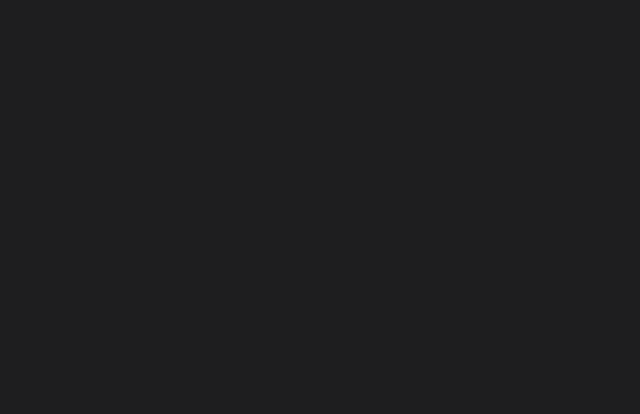
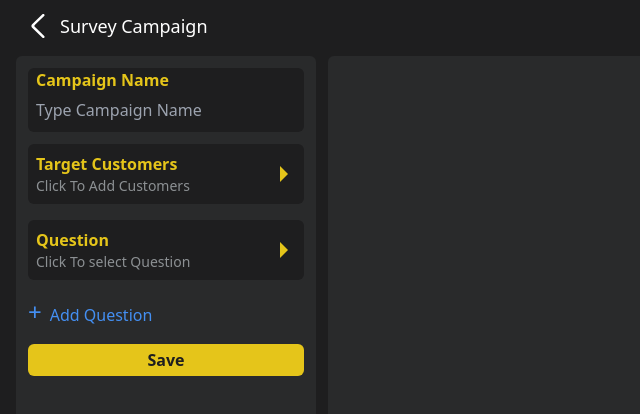
Before and after one commit to DavidMeseha/Campagin-and-survey, a React (Create React App) app: page /create-campaign/survey in a window 1280 px wide. Before the commit this address had no page. Shown: the top 414 px of the page, without its empty margins (0-640 px from the left). Built offline with nearby package versions, Linux system fonts and the light colour scheme.

Commit message:
Survey page

```diff
--- a/src/AppRouting.js
+++ b/src/AppRouting.js
@@ -19,7 +19,8 @@ const AppRouting = () => {
                 <Route path='/create-campaign/email' element={<EmailCampaign />} />
                 <Route path='/create-campaign/email/:template' element={<EmailCampaign />} />
                 <Route path='/edit-campaign/email/:id' element={<EmailCampaign />} />
-                <Route path='/create-survey' element={<CreateSurvey />} />
+                <Route path='/create-campaign/survey' element={<CreateSurvey />} />
+                <Route path='/edit-campaign/survey/:id' element={<CreateSurvey />} />
             </Routes>
         </BrowserRouter>
     )
--- a/src/components/create-campaign/Card.js
+++ b/src/components/create-campaign/Card.js
@@ -31,7 +31,7 @@ const Card = ({ campaign, type }) => {
                         <Button name={'Email'} color={'bg-color4'} action={() => navigate(`/create-campaign/email/${type}`)} />
                         <Button name={'SMS'} color={'bg-green'} action={() => navigate(`/create-campaign/sms/${type}`)} />
                     </>
-                    : <Button name={'Create Survey'} color={'bg-color4'} action={()=>navigate(`/create-survey`)} />
+                    : <Button name={'Create Survey'} color={'bg-color4'} action={()=>navigate(`/create-campaign/survey`)} />
                 }
             </div>
         </div>
--- /dev/null
+++ b/src/components/create-campaign/QuestionSelectButton.js
@@ -0,0 +1,39 @@
+import { useState } from "react";
+import { ArrowSolid } from "../general/ArrowSolid";
+import QuestionSelect from "../../popups/QuestionSelect";
+import { MultipleOptionsQuestions, TextQuestion } from "./Questions";
+
+const MULTI_OPTIONS_Questions = ['Multiple Textbox', 'Multiple Choice', 'Checkbox', 'Ranking']
+const SINGLE_QUESTION = ['Single Textbox', 'Rating']
+
+const QuestionSelectButton = ({ question, setQuestionType, setQuestionText, setOption, addOption }) => {
+    const [isOpen, setIsOpen] = useState(false)
+
+    if (!question.type) {
+        return (
+            <>
+                {isOpen && <QuestionSelect close={() => setIsOpen(false)} setQuestionType={setQuestionType} />}
+                <div onClick={() => setIsOpen(true)} className="flex justify-between items-center bg-primary rounded-md cursor-default md:cursor-pointer p-2 mb-4">
+                    <div>
+                        <div className=" text-color4 font-bold">Question</div>
+                        <div className="text-color5 text-sm">Click To select Question</div>
+                    </div>
+                    <ArrowSolid />
+                </div>
+            </>
+        )
+    }
+
+    if (SINGLE_QUESTION.includes(question.type)) {
+        return (
+            <TextQuestion question={question} setQuestionText={setQuestionText} />
+        )
+    }
+
+    if (MULTI_OPTIONS_Questions.includes(question.type)) {
+        return (
+            <MultipleOptionsQuestions question={question} setQuestionText={setQuestionText} setOption={setOption} addOption={addOption} />
+        )
+    }
+};
+export default QuestionSelectButton;
--- /dev/null
+++ b/src/components/create-campaign/Questions.js
@@ -0,0 +1,42 @@
+import { TextInput } from "../general/InputWTitle"
+
+export const TextQuestion = ({ question, setQuestionText }) => {
+    return (
+        <div>
+            <TextInput title={question.type + ' Question'} placeholder={'Type Question'} value={question.question} onChange={(e) => setQuestionText(e.target.value)} />
+        </div>
+    )
+}
+
+export const MultipleOptionsQuestions = ({ question, setQuestionText, setOption, addOption }) => {
+    return (
+        <div className="relative bg-primary p-2 pb-4 rounded-md mb-3">
+            <div className="absolute top-1 left-2 text-color4 font-bold">{question.type} Question</div>
+            <div className="mb-1">
+                <input
+                    type="text" placeholder="Type Question"
+                    className="bg-primary pt-8 w-full p-2 rounded-md"
+                    value={question.question}
+                    onChange={(e) => setQuestionText(e.target.value)}
+                />
+            </div>
+            <div>
+                <ol className="list-decimal pl-6 space-y-1 text-color8">
+                    {question.options.map((option, index) => {
+                        return (
+                            <li>
+                                <input
+                                    type="text" className="bg-primary w-full"
+                                    placeholder="Enter Keyword"
+                                    value={option}
+                                    onChange={(e) => setOption(index, e.target.value)}
+                                />
+                            </li>
+                        )
+                    })}
+                </ol>
+            </div>
+            <div onClick={addOption} className="text-color7 ml-2"><span className="text-xl mr-2">+</span>Add Option</div>
+        </div>
+    )
+}
--- /dev/null
+++ b/src/components/create-campaign/SurveyMenu.js
@@ -0,0 +1,128 @@
+import { useEffect, useState } from "react";
+import { TextInput } from "../general/InputWTitle";
+import CustomerSelectButton from "./CustomerSelectButton";
+import { cloneDeep, isEmpty } from "lodash";
+import Button from "../general/Button";
+import DonePopup from "../general/DonePopup";
+import Message from "../general/Message";
+import useData from "../../hooks/useData";
+import { useNavigate } from "react-router";
+import QuestionSelectButton from "./QuestionSelectButton";
+
+const SurveyMenu = ({ survey, setSurvey, isEdit, selectedSurvey }) => {
+    const { editCampaign, addNewCampaign } = useData()
+    const navigate = useNavigate()
+    const [surveyTitle, setSurveyTitle] = useState('')
+    const [selectedCustomers, setSelectedCustomers] = useState([])
+    const [questions, setQuestions] = useState([])
+
+    const [errorMessage, setErrorMesssage] = useState('')
+    const [isError, setIsError] = useState(false)
+    const [isDone, setIsDone] = useState(false)
+
+    useEffect(() => {
+        console.log(selectedSurvey)
+        if (!isEmpty(selectedSurvey)) {
+            setSurveyTitle(selectedSurvey.title)
+            setSelectedCustomers(selectedSurvey.selectedCustomers || [])
+            setQuestions(selectedSurvey.questions)
+        }
+    }, [selectedSurvey])
+
+    useEffect(() => {
+        setSurvey({
+            ...selectedSurvey,
+            title: surveyTitle,
+            targetCustomers: [...selectedCustomers],
+            questions
+        })
+    }, [surveyTitle, selectedCustomers, questions])
+
+    const threwError = (message) => {
+        setErrorMesssage(message)
+        setIsError(true)
+    }
+
+    const save = () => {
+        if (!survey.title) return threwError('The Survey title input is empty')
+        if (survey.targetCustomers.length < 1) return threwError('No Customers Selected')
+        if (survey.questions.length < 1) return threwError('No Customers Selected')
+        if (!isEdit) addNewCampaign(survey, 'email')
+        else editCampaign(survey.id, survey)
+
+        setIsDone(true)
+        setTimeout(() => {
+            setIsDone(false)
+            navigate('/')
+        }, 1200)
+    }
+
+    const addQuestion = () => {
+        let newQuestion = {
+            type: '',
+            question: '',
+            options: []
+        }
+
+        let allQuestions = cloneDeep(questions)
+
+        allQuestions.push(newQuestion)
+        setQuestions(allQuestions)
+    }
+
+    const setQuestionType = (index, type) => {
+        let modifiedQuestions = cloneDeep(questions)
+        modifiedQuestions[index].type = type
+        setQuestions(modifiedQuestions)
+    }
+
+    const setQuestionText = (index, text) => {
+        let modifiedQuestions = cloneDeep(questions)
+        modifiedQuestions[index].question = text
+        setQuestions(modifiedQuestions)
+    }
+
+    const setOption = (optionIndex, questionIndex, text) => {
+        let modifiedQuestions = cloneDeep(questions)
+        modifiedQuestions[questionIndex].options[optionIndex] = text
+        setQuestions(modifiedQuestions)
+    }
+
+    const addOption = (index) => {
+        let modifiedQuestions = cloneDeep(questions)
+        modifiedQuestions[index].options.push('')
+        setQuestions(modifiedQuestions)
+    }
+
+    return (
+        <>
+            {isDone && <DonePopup action={'New Survey Created'} />}
+            <Message message={errorMessage} state={isError} setState={setIsError} />
+            <div>
+                <TextInput
+                    title={'Campaign Name'}
+                    placeholder={'Type Campaign Name'}
+                    value={surveyTitle}
+                    onChange={(e) => setSurveyTitle(e.target.value)}
+                />
+            </div>
+            <div><CustomerSelectButton selected={selectedCustomers} setSelected={setSelectedCustomers} /></div>
+            {questions.map((question, index) => {
+                return (
+                    <div><QuestionSelectButton
+                        question={question}
+                        setQuestionType={(type) => setQuestionType(index, type)}
+                        setQuestionText={(text) => setQuestionText(index, text)}
+                        setOption={(optionIndex, text) => setOption(optionIndex, index, text)}
+                        addOption={() => addOption(index)}
+                    />
+                    </div>
+
+                )
+            })}
+            <div onClick={addQuestion} className="text-color7 mb-4"><span className="text-2xl mr-2">+</span>Add Question</div>
+            <div className="my-2"><Button action={save} name={'Save'} color={'bg-color4'} /></div>
+        </>
+    )
+};
+export default SurveyMenu;
--- a/src/components/general/InputWTitle.js
+++ b/src/components/general/InputWTitle.js
@@ -4,7 +4,7 @@ export const TextInput = ({ title, type, onChange, value, placeholder }) => {
     return (
         <div className='mb-3 w-full grow'>
             <div className='-mb-6 ml-2 text-color4 font-bold relative z-10 '>{title}</div>
-             <input className='p-2 pt-7 rounded-md bg-primary text-white w-full' type={type} value={value} onChange={onChange} placeholder={placeholder} />
+             <input className='p-2 pt-7 rounded-md bg-primary text-white w-full h-16' type={type} value={value} onChange={onChange} placeholder={placeholder} />
         </div>
     )
 };
--- a/src/page/CreateSurvey.js
+++ b/src/page/CreateSurvey.js
@@ -1,40 +1,49 @@
 import { useLocation, useNavigate, useParams } from "react-router";
 import Header from "../components/general/Header";
-import EmailMenu from "../components/create-campaign/EmailMenu";
 import { useEffect, useState } from "react";
 import Button from "../components/general/Button";
 import useData from "../hooks/useData";
 import { cloneDeep } from "lodash";
-import { companyData } from "../constants/initialData";
-import templates from "../constants/campaign-templates";
+import SurveyMenu from "../components/create-campaign/SurveyMenu";
 
 const CreateSurvey = () => {
     const navigate = useNavigate()
     const location = useLocation()
-    const { id, template } = useParams()
+    const { id } = useParams()
     const { campaigns } = useData()
-    const [campaign, setCampaign] = useState({})
-    const [selectedCampaign, setSelectedCampaign] = useState({})
-    const isEdit = location.pathname !== `/create-campaign/sms/${template}`
+
+    const [survey, setSurvey] = useState({})
+    const [selectedSurvey, setSelectedSurvey] = useState({
+        title: '',
+        targetCustomers: [],
+        questions: [
+            {
+                type: '',
+                question: '',
+                options: []
+            }
+        ]
+    })
+
+    const isEdit = location.pathname !== `/create-campaign/survey`
     const [isView, setIsView] = useState(isEdit)
 
     useEffect(() => {
         if (isEdit && id) {
-            let foundCampaign = {}
+            let foundSurvey = {}
             for (let campaign of campaigns) {
                 if (campaign.id === id) {
-                    foundCampaign = cloneDeep(campaign)
+                    foundSurvey = cloneDeep(campaign)
                     break
                 }
             }
 
-            setCampaign(foundCampaign)
-            setSelectedCampaign(foundCampaign)
+            setSurvey(foundSurvey)
+            setSelectedSurvey(foundSurvey)
         }
 
-        if (template && template != 'custom') {
-            setCampaign(templates[template].email)
-            setSelectedCampaign(templates[template].email)
+        if (selectedSurvey) {
+            setSurvey(selectedSurvey)
         }
     }, [campaigns])
 
@@ -42,7 +51,7 @@ const CreateSurvey = () => {
         <div className="relative">
             <div className="relative h-[100vh] mx-4 text-color2 overflow-hidden">
                 <div className="flex justify-between items-center p-3">
-                    <Header title={'Email Campaign'} action={() => navigate('/')} />
+                    <Header title={'Survey Campaign'} action={() => navigate('/')} />
                     <div className="w-16 sm:hidden">
                         <Button
                             name={isView ? 'Edit' : 'View'}
@@ -53,7 +62,7 @@ const CreateSurvey = () => {
                 </div>
                 <main className={`absolute flex gap-3 sm:w-full w-[200%] top-14 bottom-4 ${isView ? 'left-[-100%]' : 'left-0'} sm:left-0`}>
                     <div className="sm:w-[300px] w-1/2 p-3 bg-secondary rounded-md overflow-auto">
-                        <EmailMenu campaign={campaign} selectedCampaign={selectedCampaign} setCampaign={setCampaign} isEdit={isEdit} />
+                        <SurveyMenu survey={survey} selectedSurvey={selectedSurvey} setSurvey={setSurvey} isEdit={isEdit} />
                     </div>
                     <div className="sm:grow w-1/2 p-3 bg-secondary rounded-md overflow-auto">
 
--- /dev/null
+++ b/src/popups/QuestionSelect.js
@@ -0,0 +1,28 @@
+import { useRef } from "react";
+import ClickRecognition from "../hooks/useClickRecognition";
+import Header from "../components/general/Header";
+
+
+const OPTIONS = ['Single Textbox', 'Multiple Textbox', 'Multiple Choice', 'Checkbox', 'Rating', 'Ranking']
+
+const QuestionSelect = ({ setQuestionType, close }) => {
+    const containerRef = useRef()
+    const sectionStyle = "m-3 p-3 text-center bg-primary rounded-md"
+
+    ClickRecognition(() => setTimeout(() => close(), 150), containerRef)
+    return (
+        <div className='fixed inset-0 flex items-center justify-center z-30 bg-[#1e1e1fb0] text-color2'>
+            <div ref={containerRef} className='bg-secondary rounded-md max-w-md w-[95%] overflow-auto'>
+                <div className="m-3"><Header action={() => close()} title={'Select Question Type'} /></div>
+                {OPTIONS.map(option => {
+                    return (
+                        <div onClick={() => setQuestionType(option)} className={sectionStyle}>
+                            {option}
+                        </div>
+                    )
+                })}
+            </div>
+        </div>
+    )
+};
+export default QuestionSelect;
```
